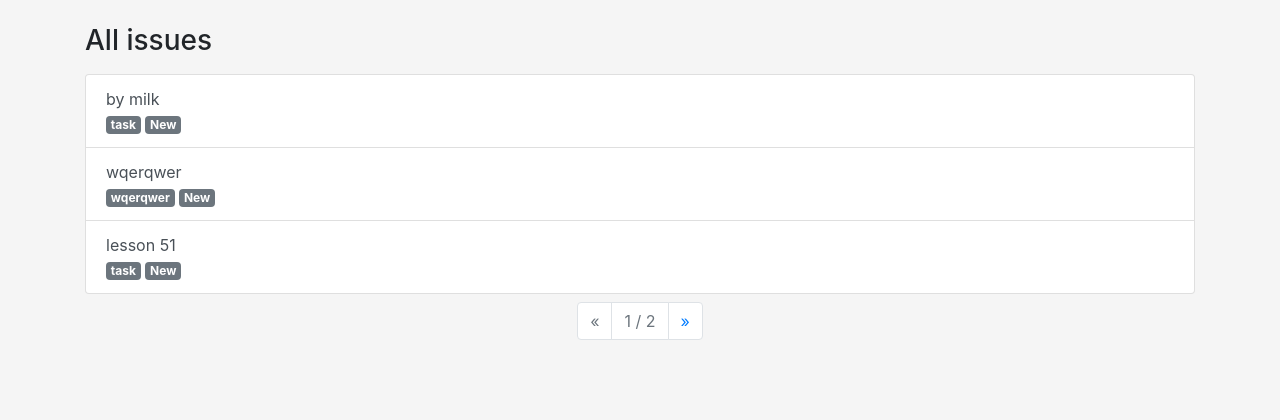
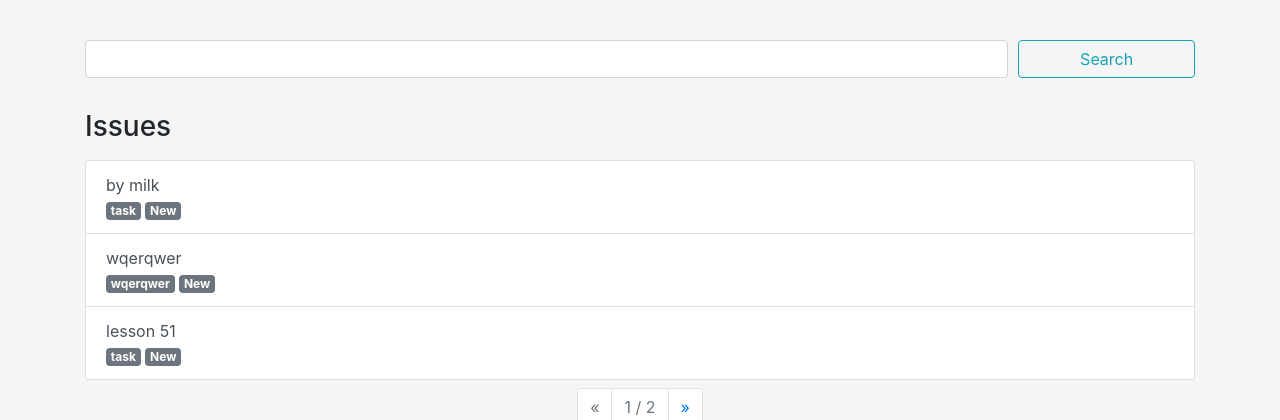
Before and after one commit to mkubibaev/issue-tracker, a Django app: page / in a window 1280 px wide. Shown: the part 56-476 px from the top of the page. Run offline with Django 3.2, Linux system fonts and the light colour scheme; data comes from the database, SQL or seed files in the repository; some libraries are stand-ins or nearby versions.

Commit message:
search forms in project, issues lists

```diff
--- a/requiremetns.txt
+++ b/requiremetns.txt
@@ -1,5 +1,5 @@
 asgiref==3.2.7
-Django==3.0.6
+Django==3.0.7
 django-widget-tweaks==1.4.8
 pytz==2020.1
 sqlparse==0.3.1
--- a/src/webapp/forms.py
+++ b/src/webapp/forms.py
@@ -26,3 +26,7 @@ class ProjectForm(forms.ModelForm):
     class Meta:
         model = Project
         fields = ['title', 'description']
+
+
+class SimpleSearchForm(forms.Form):
+    search = forms.CharField(max_length=100, required=False, label="Search")
--- a/src/webapp/templates/issue/index.html
+++ b/src/webapp/templates/issue/index.html
@@ -1,7 +1,8 @@
 {% extends 'base.html' %}
 
 {% block content %}
-    <h3 class="mb-3">All issues</h3>
+    {% include 'partial/simple_search.html' %}
+    <h3 class="mb-3">Issues</h3>
     <div class="list-group">
         {% for issue in issues %}
             <a href="{% url 'issue_detail' issue.pk %}" class="list-group-item list-group-item-action">
--- a/src/webapp/templates/partial/pagintaion.html
+++ b/src/webapp/templates/partial/pagintaion.html
@@ -1,7 +1,7 @@
 <ul class="pagination align-items-center justify-content-center pt-2">
     {% if page_obj.has_previous %}
         <li class="page-item">
-            <a class="page-link" href="?page={{ page_obj.previous_page_number }}">
+            <a class="page-link" href="?{% if query %}{{ query }}&{% endif %}page={{ page_obj.previous_page_number }}">
                 <span aria-hidden="true">&laquo;</span>
             </a>
         </li>
@@ -19,7 +19,7 @@
 
     {% if page_obj.has_next %}
         <li class="page-item">
-            <a class="page-link" href="?page={{ page_obj.next_page_number }}">
+            <a class="page-link" href="?{% if query %}{{ query }}&{% endif %}page={{ page_obj.next_page_number }}">
                 <span aria-hidden="true">&raquo;</span>
             </a>
         </li>
--- /dev/null
+++ b/src/webapp/templates/partial/simple_search.html
@@ -0,0 +1,16 @@
+{% load widget_tweaks %}
+<div class="my-3">
+    <form action="" method="get">
+        <div class="form-row">
+            <div class="form-group col-md-10">
+                {{ form.search  | add_class:'form-control' }}
+                {% for error in form.search.errors %}
+                    <span class="invalid-feedback">{{ error }}</span>
+                {% endfor %}
+            </div>
+            <div class="form-group col-md-2">
+                <button type="submit" class="btn btn-block btn-outline-info">Search</button>
+            </div>
+        </div>
+    </form>
+</div>
--- a/src/webapp/templates/project/project_list.html
+++ b/src/webapp/templates/project/project_list.html
@@ -1,8 +1,10 @@
 {% extends 'base.html' %}
 
 {% block content %}
+    {% include 'partial/simple_search.html' %}
+
     <div class="d-flex justify-content-between align-items-center mb-3">
-        <h3 class="mb-3">All projects</h3>
+        <h3 class="mb-3">Projects</h3>
         <a href="{% url 'project_add' %}" class="btn btn-outline-info">Add project</a>
     </div>
     <div class="list-group">
--- a/src/webapp/views/issue_views.py
+++ b/src/webapp/views/issue_views.py
@@ -1,8 +1,10 @@
+from django.db.models import Q
 from django.shortcuts import get_object_or_404, redirect
 from django.urls import reverse, reverse_lazy
+from django.utils.http import urlencode
 from django.views.generic import ListView, DetailView, CreateView, UpdateView, DeleteView
 
-from webapp.forms import IssueForm
+from webapp.forms import IssueForm, SimpleSearchForm
 from webapp.models import Issue, Project
 
 
@@ -13,6 +15,33 @@ class IssueListView(ListView):
     ordering = ['-created_at']
     paginate_by = 3
     paginate_orphans = 1
+
+    def get(self, request, *args, **kwargs):
+        self.form = self.get_search_form()
+        self.search_value = self.get_search_value()
+        return super().get(request, *args, **kwargs)
+
+    def get_context_data(self, *, object_list=None, **kwargs):
+        context = super().get_context_data(object_list=object_list, **kwargs)
+        context['form'] = self.form
+        if self.search_value:
+            context['query'] = urlencode({'search': self.search_value})
+        return context
+
+    def get_queryset(self):
+        queryset = super().get_queryset()
+        if self.search_value:
+            query = Q(summary__icontains=self.search_value) | Q(description__icontains=self.search_value)
+            queryset = queryset.filter(query)
+        return queryset
+
+    def get_search_form(self):
+        return SimpleSearchForm(self.request.GET)
+
+    def get_search_value(self):
+        if self.form.is_valid():
+            return self.form.cleaned_data['search']
+        return None
 
 
 class IssueDetailView(DetailView):
```
Also changed, not shown: src/webapp/views/project_views.py (+29 -1 lines).
